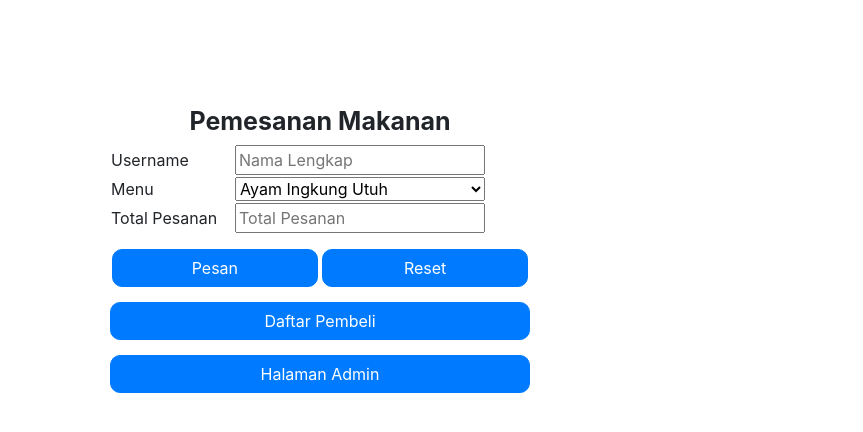
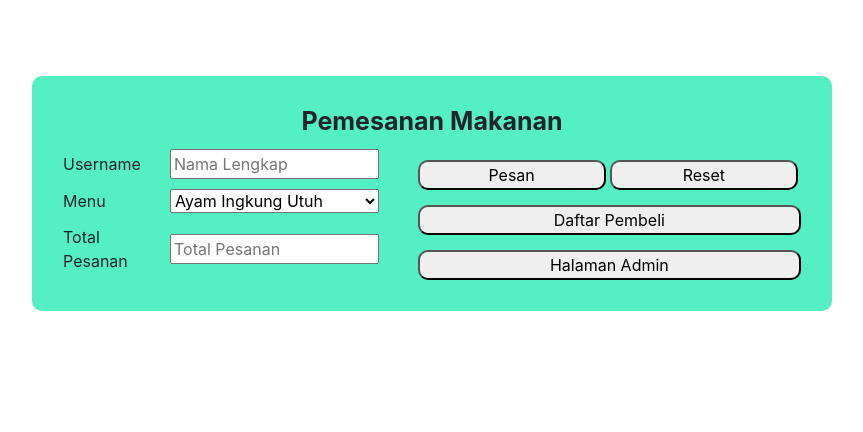
Before and after one commit to Ayundamita/Sistem-Pemesanan-Makanan, a PHP site: page / in a window 1280 px wide. Shown: the top 432 px of the page, without its empty margins (352-1215 px from the left). Run offline with PHP 8.4, Linux system fonts and the light colour scheme.

Commit message:
Add files via upload

```diff
--- a/index.php
+++ b/index.php
@@ -89,9 +89,6 @@ ob_start();
 		<?php
 	}
 	}
-
-
-
  	}
  ob_end_flush();
 ?>
@@ -115,12 +112,11 @@ ob_start();
 	">
 		<section class="cont-form">
 			<form id="res" action="index.php" method="post" style="
-				background-color: rgba(255,255,255,0.7);
-				width: 60vh;
+				background-color: rgba(85, 239, 196,1.0);
+				width: 100vh;
 				padding: 30px;
 				margin-bottom: 20px;
 				margin-top: 20px;
-				margin-left: 10%;
 				border-radius: 10px;
 				top: 5vh;
 			">
@@ -129,6 +125,28 @@ ob_start();
 		            <tr>
 		                <td>Username</td>
 		                <td><input type="text" style="width: 85%" name="username" placeholder="Nama Lengkap"></td>
+		                <td rowspan="3">
+		         <!-- Submit Button -->
+				 <input type="submit" name="submit" value="Pesan" style="
+					width: 49%;
+					margin-top: 15px;
+					border-radius: 10px;
+					">
+				 <input type="reset" name="reset" value="Reset" style="
+					width: 49%;
+					margin-top: 15px;
+					border-radius: 10px;
+					">
+				 <a href="pembeli.php"><button type="button" name="daftar" style="
+					width: 100%;
+					margin-top: 15px;
+					border-radius: 10px;
+					">Daftar Pembeli</button></a>
+				 <a href="auth.php"><button type="button" name="daftar" style="
+						width: 100%;
+						margin-top: 15px;
+						border-radius: 10px;
+						">Halaman Admin</button></a></td>
 		            </tr>
 		            <tr>
 		                <td>Menu</td>
@@ -148,28 +166,6 @@ ob_start();
 		                <td><input type="text" style="width: 85%" name="totalpesanan" placeholder="Total Pesanan" "></td>
 		            </tr>
 		        </table>
-
-				 <!-- Submit Button -->
-				 <input type="submit" class="btn btn-primary" name="submit" value="Pesan" style="
-					width: 49%;
-					margin-top: 15px;
-					border-radius: 10px;
-					">
-				 <input type="reset" class="btn btn-primary" name="reset" value="Reset" style="
-					width: 49%;
-					margin-top: 15px;
-					border-radius: 10px;
-					">
-				 <a href="pembeli.php"><button type="button" class="btn btn-primary" name="daftar" style="
-					width: 100%;
-					margin-top: 15px;
-					border-radius: 10px;
-					">Daftar Pembeli</button></a>
-				 <a href="auth.php"><button type="button" class="btn btn-primary" name="daftar" style="
-						width: 100%;
-						margin-top: 15px;
-						border-radius: 10px;
-						">Halaman Admin</button></a>
 			</form>
 		</section>
 	</div></center>
```
Also changed, not shown: admin.php (+7 -1 lines).
